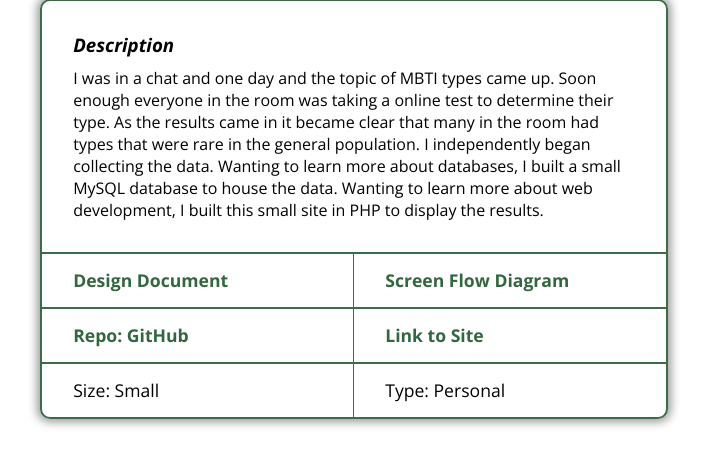
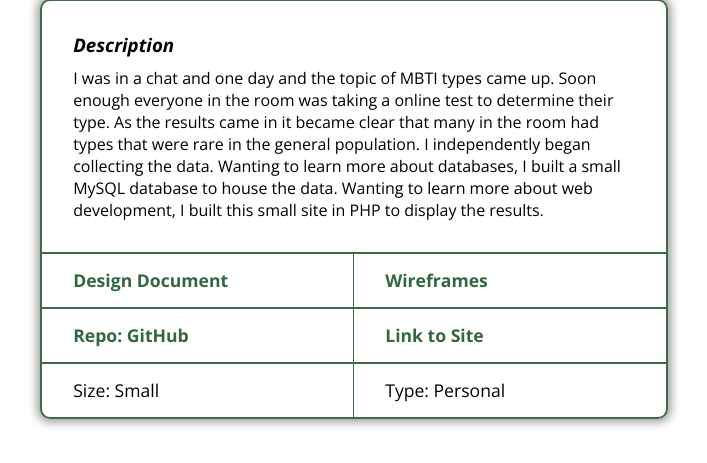
Before and after one commit to peterbsmyth/portfolio-old, a PHP site: page /kchatmbti.php in a window 1280 px wide. Shown: the part 818-1281 px from the top of the page, without its empty margins (286-993 px from the left). Run offline with PHP 8.4, Linux system fonts and the light colour scheme.

Commit message:
added wireframes assets for portfolio and kchatmbti

```diff
--- a/kchatmbti.php
+++ b/kchatmbti.php
@@ -16,7 +16,7 @@
 						<p><a href="assets/kchat_mbti_design_document.pdf">Design Document</a></p>
 					</div>
 					<div class="info-box" id="sfd">
-						<p><a href="sfd.png">Screen Flow Diagram</a></p>
+						<p><a href="assets/kchat_mbti_wireframes.pdf">Wireframes</a></p>
 					</div>
 					<div class="info-box" id="github">
 						<p><a href="https://github.com/peterbsmith2/kchatmbti">Repo: GitHub</a></p>
```
Also changed, not shown: 19 other files.
